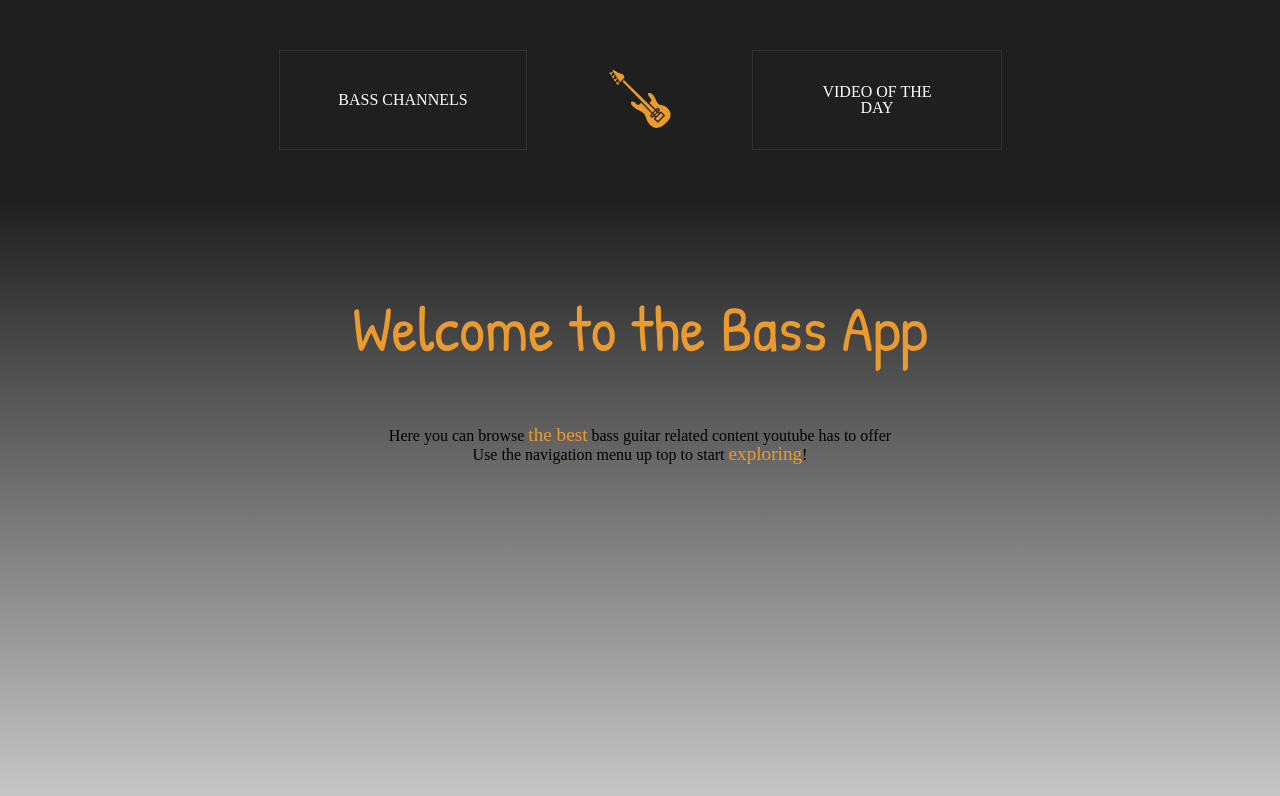
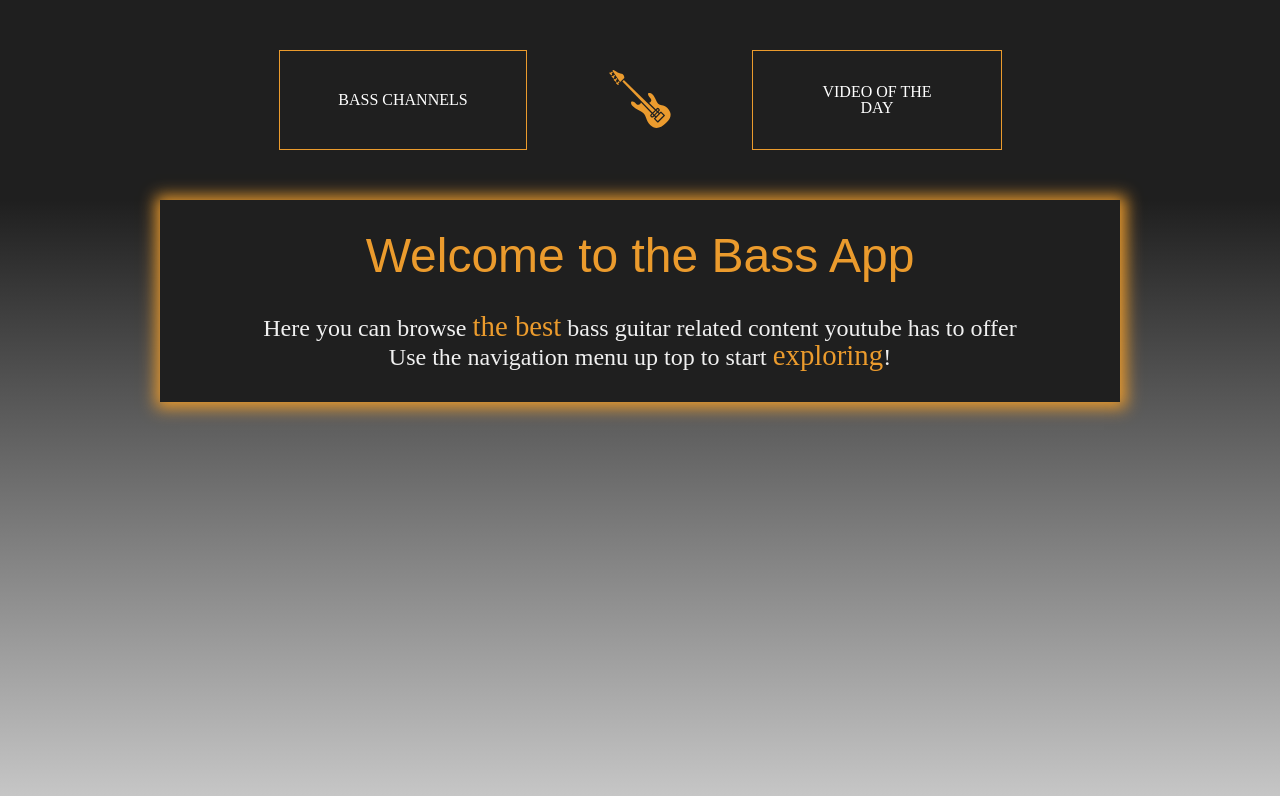
Before and after one commit to vtulonen/bass-app, a React (Create React App) app: page / in a window 1280 px wide. Shown: the top 796 px of the page. Built offline with nearby package versions, Linux system fonts and the light colour scheme; a web font is replaced by a local one.

Commit message:
video padding tweaks

```diff
--- a/src/Components/VideoPage/DisplayChannelData.js
+++ b/src/Components/VideoPage/DisplayChannelData.js
@@ -77,7 +77,7 @@ export class DisplayChannelData extends Component {
         <div className="channel-info__buttons btn-container">
           <button className="btn" onClick={this.handleClickLatest}>Show Latest Videos</button>
           <button className="btn" onClick={this.handleClickPlaylists}>Show Playlists</button>
-          <a className="btn" href={channelUrl}>
+          <a className="btn" href={channelUrl} target="_blank">
             Visit Channel
           </a>
         </div>
--- a/src/style.css
+++ b/src/style.css
@@ -85,22 +85,22 @@ body, html {
 }
 
 h1 {
-  font-size: 4rem;
-  font-family: 'Patrick Hand', cursive;
+  font-size: 3rem;
+  font-family: var(--text_font);
   color: var(--main-orange);
 }
 
 h2 {
   font-size: 3rem;
-  font-family: 'Patrick Hand', cursive;
+  font-family: var(--text_font);
   color: var(--main-orange);
   padding: 50px 50px 25px;
 }
 
-p .main {
+.main {
   font-size: 1.5rem;
-  color: white;
-  font-family: 'Patrick Hand', cursive;
+  color: var(--white);
+
 }
 
 em {
@@ -126,10 +126,17 @@ em {
 
 
 .landing-text {
-  margin-top: 5rem;
-  height: 200px;
+  margin: 0 auto;
   grid-gap: 2em;
+  background: var(--main-black);
+  max-width: 75%;
+  padding: 2rem;
+  box-shadow: 1px 1px 15px 5px rgb(235,155,45);
 }
+
+/* .landing-text > div {
+  background-color: #000;
+} */
 
 .nav__container {
  background-color: #1F1F1F;
@@ -169,7 +176,7 @@ em {
   height: 100px;
   text-decoration: none;
 
-  border: 1px solid rgb(50, 50, 50);
+  border: 1px solid rgb(235,155,45);
   position: relative;
   overflow: hidden;
 
@@ -275,17 +282,18 @@ a {
   width: 600px;
   height: 400px;
   margin: 1rem;
-  padding: 2em 2em 3em;
+  padding: 2em 2em 4em;
   border-radius: 5px;
   background-color: var(--main-orange);
 }
 
 .video > iframe {
   border-radius: 5px;
+
 }
 .video__title {
   font-size: 1rem;
-  padding: 0 1rem 1rem;
+  padding-bottom: 1em;
 }
 
 /* Playlists*/
```
